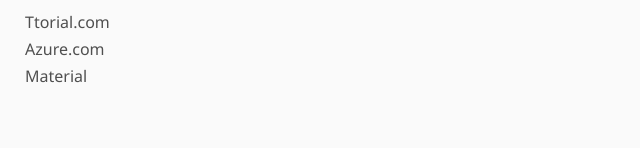
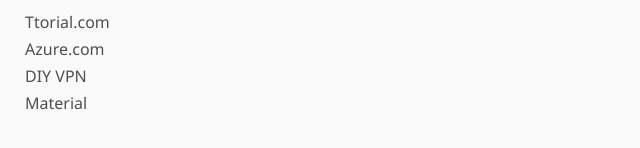
Before and after one commit to kamalmohan/Azure, a plain HTML site: page index.html in a window 1280 px wide. Shown: the part 436-584 px from the top of the page, 0-640 px from the left. Drawn offline with Linux system fonts and the light colour scheme.

Commit message:
DIY vpn added

```diff
--- a/index.html
+++ b/index.html
@@ -35,6 +35,7 @@
 				<div class="chapters ">
 					<a target="_blank" href="https://ttorial.com/courses/it-software">Ttorial.com</a>
 					<a target="_blank" href="https://portal.azure.com">Azure.com</a>
+					<a target="_blank" href="https://blogs.msdn.microsoft.com/cbtham/2017/03/07/diy-build-your-own-vpn-with-microsoft-azure-oss/"">DIY VPN</a>
 					<a href="mat">Material</a>
 				</div>
 			</div>
```
Also changed, not shown: 1 other file.
